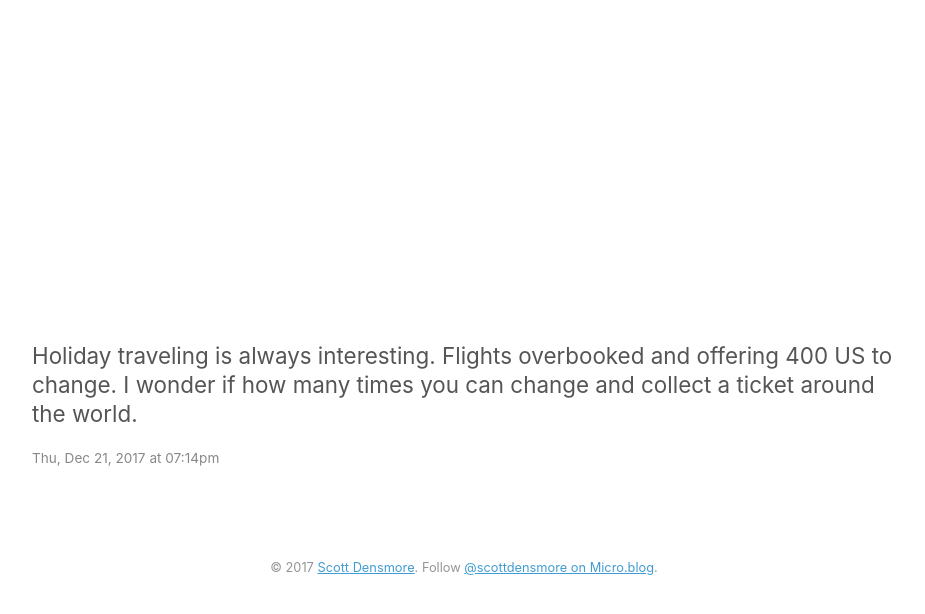
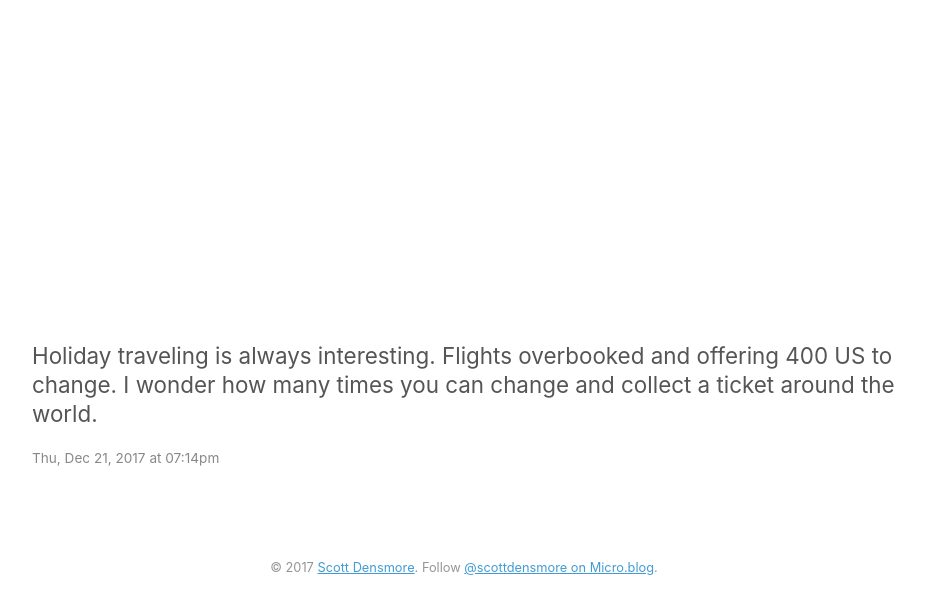
Before and after one commit to scottdensmore/scottdensmore.github.io, a Jekyll site: the page built from _posts/2017-12-21-holiday-traveling-is.md, in a window 1280 px wide. Shown: the top 614 px of the page, without its empty margins (176-1101 px from the left). Built offline with Jekyll 4.4.1, drawn with Linux system fonts in a browser that asks for light colours.

Commit message:
Mirroring from Micro.blog.

```diff
--- a/_posts/2017-12-21-holiday-traveling-is.md
+++ b/_posts/2017-12-21-holiday-traveling-is.md
@@ -4,4 +4,4 @@ microblog: true
 date: 2017-12-21 11:14 -0800
 guid: http://scottdensmore.micro.blog/2017/12/21/holiday-traveling-is.html
 ---
-Holiday traveling is always interesting. Flights overbooked and offering 400 US to change. I wonder if how many times you can change and collect a ticket around the world.
+<p>Holiday traveling is always interesting. Flights overbooked and offering 400 US to change. I wonder how many times you can change and collect a ticket around the world.</p>
```
